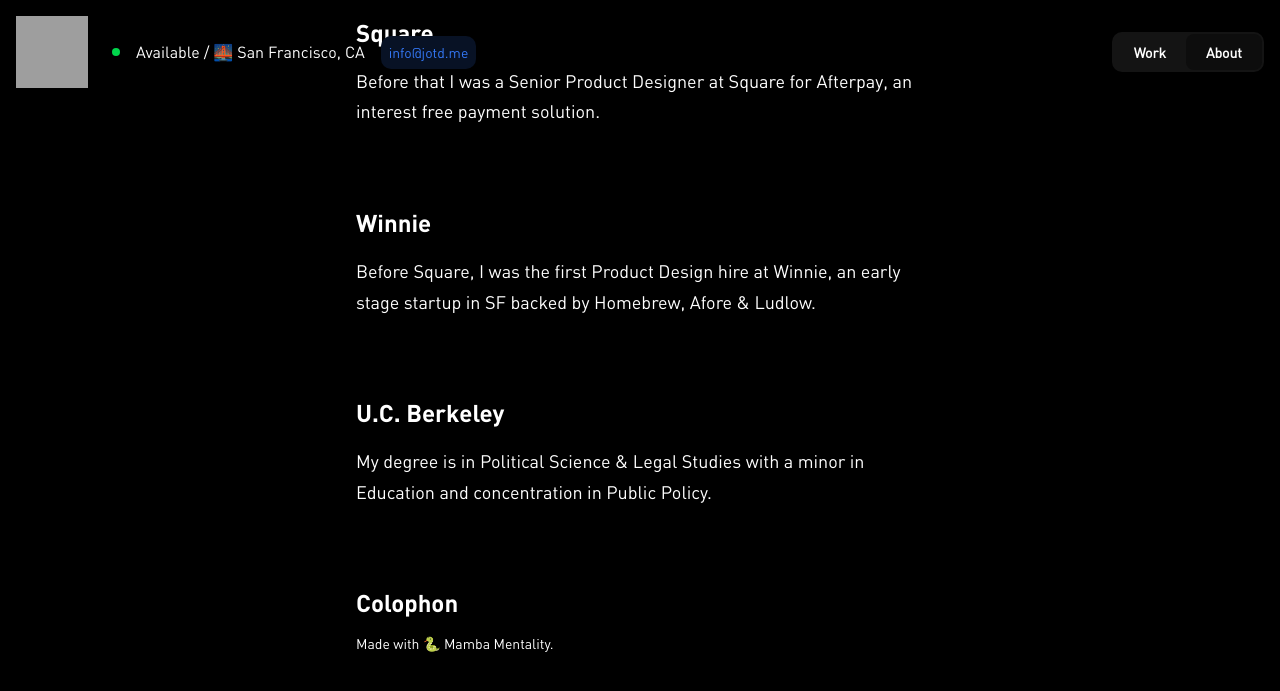
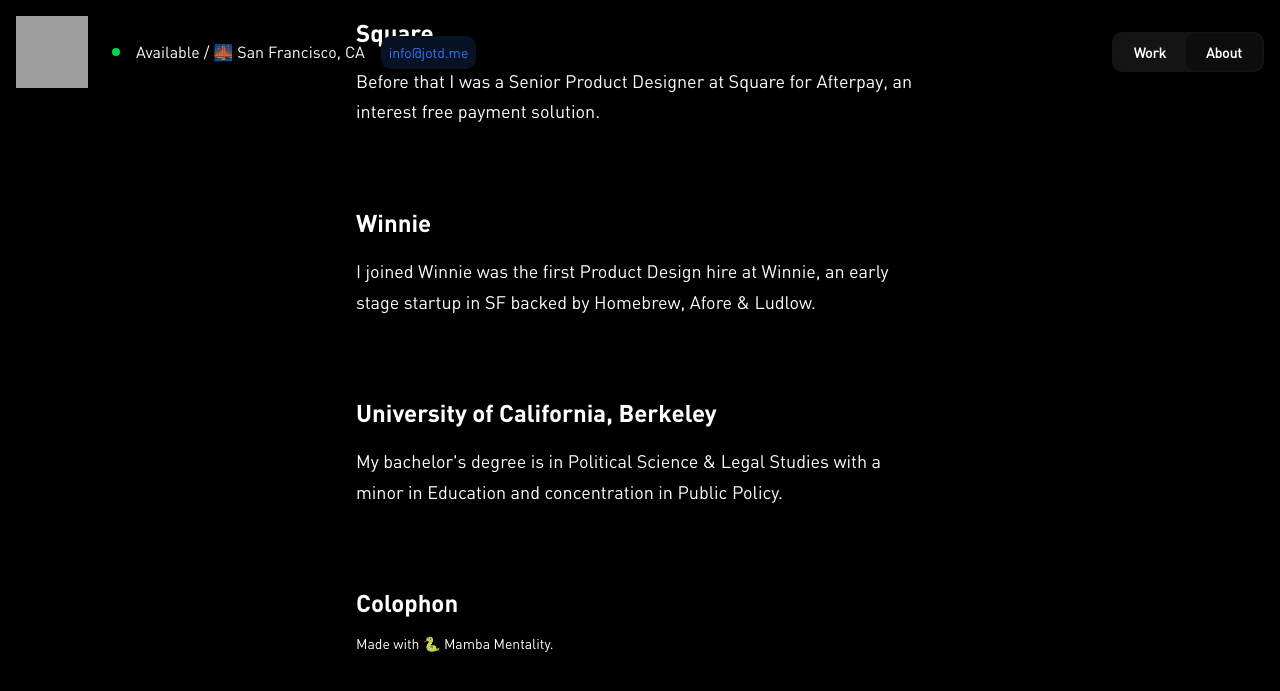
Before and after one commit to jotd/jotd-portfolio, a Jekyll site: the page about/index.html, which Jekyll copies as it is, in a window 1280 px wide and 900 px high, scrolled down 1368 px. Shown: the top 691 px of the window. Built offline with Jekyll 4.4.1, drawn with Linux system fonts in a browser that asks for light colours; grey boxes are pictures that could not be loaded.

Commit message:
Update index.html

```diff
--- a/about/index.html
+++ b/about/index.html
@@ -122,14 +122,14 @@
     <div class="content-about">
       <span id="margin-below-section" class="text-subheader-3">Winnie</span>
       <p class="text-body">
-        Before Square, I was the first Product Design hire at Winnie, an early stage startup in SF backed by Homebrew, Afore & Ludlow.
+        I joined Winnie was the first Product Design hire at Winnie, an early stage startup in SF backed by Homebrew, Afore & Ludlow.
       </p>
     </div>
 
     <div class="content-about">
-      <span id="margin-below-section" class="text-subheader-3">U.C. Berkeley</span>
+      <span id="margin-below-section" class="text-subheader-3">University of California, Berkeley</span>
       <p class="text-body">
-        My degree is in Political Science & Legal Studies with a minor in Education and concentration in Public Policy.
+        My bachelor's degree is in Political Science & Legal Studies with a minor in Education and concentration in Public Policy.
       </p>
     </div>
 
```
